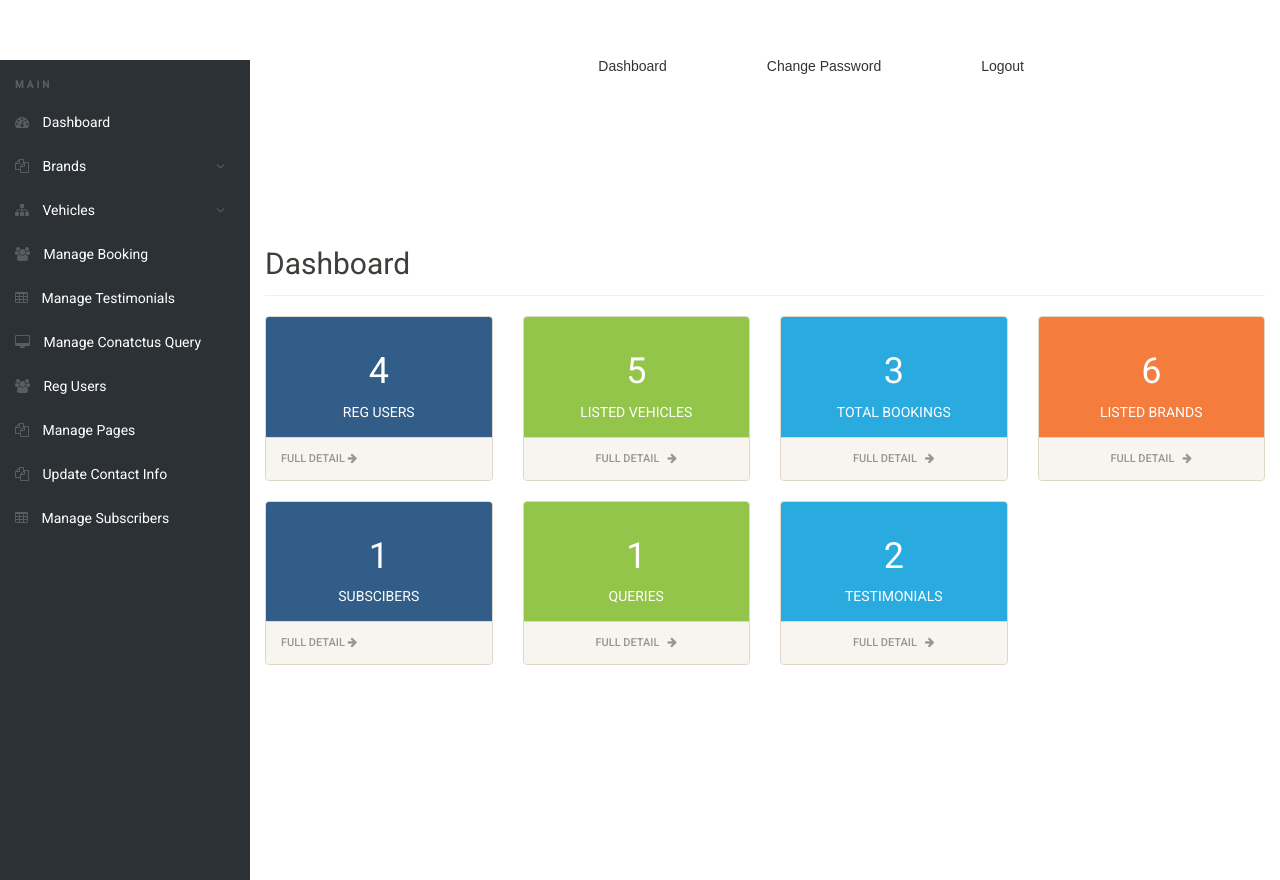
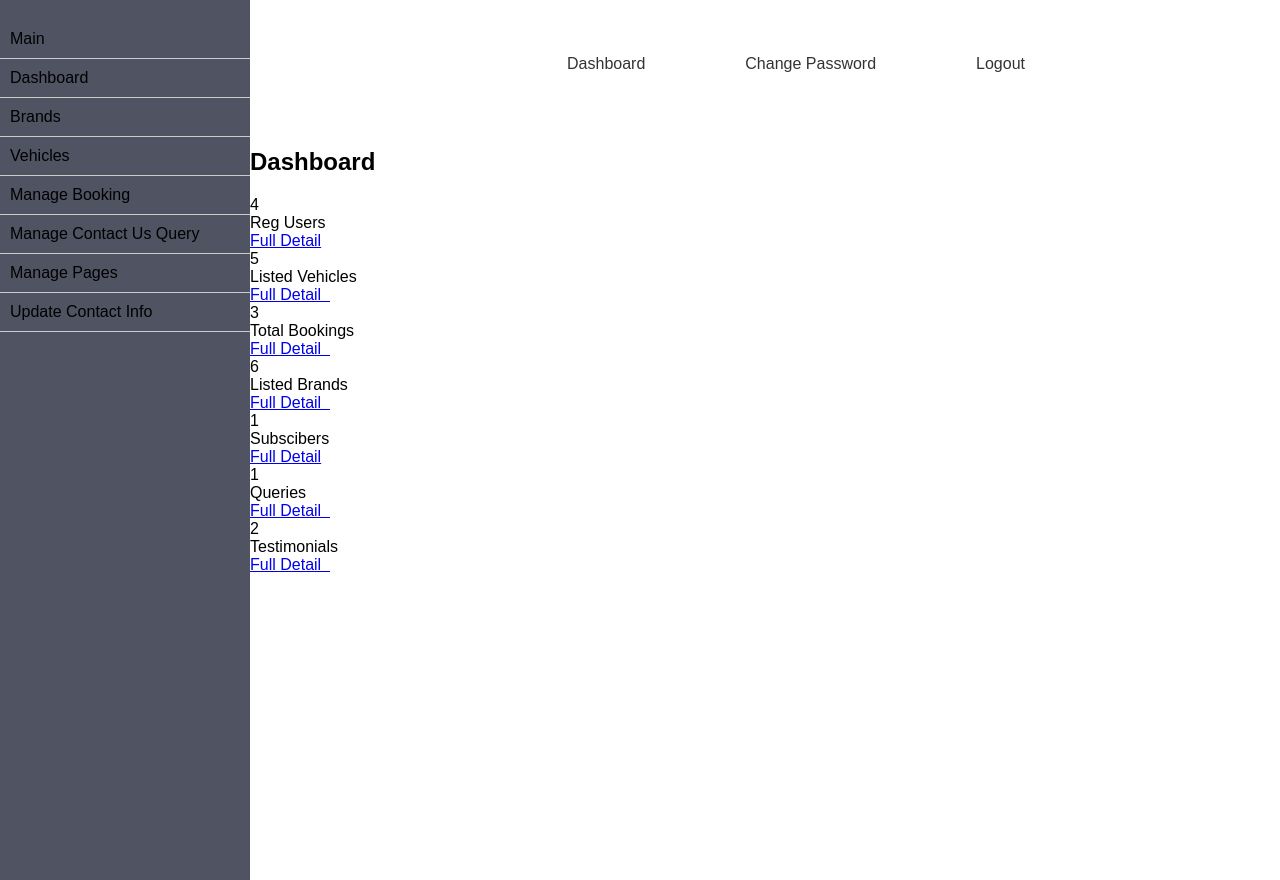
Before and after one commit to Subha-06/CPSC471Project, a PHP site: page /admin/dashboard.php in a window 1280 px wide. Run offline with PHP 8.4, Linux system fonts and the light colour scheme; a user stored in the database is signed in; data comes from the database, SQL or seed files in the repository; both versions use the stored data as it was after the commit.

Commit message:
changed the side bar

```diff
--- a/admin/dashboard.php
+++ b/admin/dashboard.php
@@ -21,22 +21,30 @@ else{
 
 	<title>Car Rental Portal | Admin Dashboard</title>
 
-	<!-- Font awesome -->
-	<link rel="stylesheet" href="css/font-awesome.min.css">
-	<!-- Sandstone Bootstrap CSS -->
-	<link rel="stylesheet" href="css/bootstrap.min.css">
-	<!-- Bootstrap Datatables -->
-	<link rel="stylesheet" href="css/dataTables.bootstrap.min.css">
-	<!-- Bootstrap social button library -->
-	<link rel="stylesheet" href="css/bootstrap-social.css">
-	<!-- Bootstrap select -->
-	<link rel="stylesheet" href="css/bootstrap-select.css">
-	<!-- Bootstrap file input -->
-	<link rel="stylesheet" href="css/fileinput.min.css">
-	<!-- Awesome Bootstrap checkbox -->
-	<link rel="stylesheet" href="css/awesome-bootstrap-checkbox.css">
-	<!-- Admin Stye -->
-	<link rel="stylesheet" href="css/style.css">
+	<style>
+
+  .ts-sidebar {
+    background-color: #ff0000;
+    color: #fff;
+    height: 100%;
+    width: 250px;
+    position: fixed;
+    left: 0;
+    top: 0;
+    overflow-y: auto;
+    padding-top: 20px;
+    z-index: 1;
+  }
+
+
+  .ts-main-content {
+    margin-left: 250px;
+    z-index: 0;
+  }
+</style>
+
+
+
 </head>
 
 <body>
--- a/admin/includes/header.php
+++ b/admin/includes/header.php
@@ -9,6 +9,11 @@
     display: flex;
     justify-content: space-between;
     align-items: center;
+  }
+
+  .logo a {
+    /* Make the logo a block-level element to cover the entire header */
+    display: block;
   }
 
   .logo img {
@@ -53,9 +58,9 @@
 
 <header>
   <div class="custom-navbar">
-    <!-- Use the same logo as the user navbar -->
+    <!-- Wrap the logo with an anchor tag -->
     <div class="logo">
-      <a href="index.php"><img src="img/logo.png" alt="image"/></a>
+      <a href="../index.php"><img src="img/logo.png" alt="image"/></a>
     </div>
     <div class="navbar">
       <ul class="ts-profile-nav">
--- a/admin/includes/leftbar.php
+++ b/admin/includes/leftbar.php
@@ -1,31 +1,99 @@
+<!DOCTYPE html>
+<html lang="en" class="no-js">
+
+<head>
+    <meta charset="UTF-8">
+    <meta http-equiv="X-UA-Compatible" content="IE=edge">
+    <meta name="viewport" content="width=device-width, initial-scale=1, minimum-scale=1, maximum-scale=1">
+    <meta name="description" content="">
+    <meta name="author" content="">
+
+    <title>Car Rental Portal | Admin Panel</title>
+
+    <style>
+        body {
+            margin: 0;
+            padding: 0;
+            font-family: Arial, sans-serif;
+        }
+
+        .ts-sidebar {
+            background-color: #4f5362;
+            color: #000;
+            height: 100%;
+            width: 250px;
+            position: fixed;
+            left: 0;
+            top: 0;
+            overflow-y: auto;
+            padding-top: 20px;
+        }
+
+        .ts-sidebar-menu {
+            list-style: none;
+            padding: 0;
+            margin: 0;
+        }
+
+        .ts-sidebar-menu li {
+            padding: 10px;
+            border-bottom: 1px solid #ccc;
+        }
+
+        .ts-sidebar-menu li a {
+            color: #000;
+            text-decoration: none;
+            display: block;
+        }
+
+        .ts-sidebar-menu li a:hover {
+            background-color: #ddd;
+            color: #333;
+        }
+
+        .ts-sidebar-menu li ul {
+            list-style: none;
+            padding-left: 20px;
+            display: none;
+        }
+
+        .ts-sidebar-menu li:hover ul {
+            display: block;
+        }
+    </style>
+</head>
+
+<body>
+
+    <!-- Sidebar -->
     <nav class="ts-sidebar">
         <ul class="ts-sidebar-menu">
-
             <li class="ts-label">Main</li>
             <li><a href="dashboard.php"><i class="fa fa-dashboard"></i> Dashboard</a></li>
 
-<li><a href="#"><i class="fa fa-files-o"></i> Brands</a>
+            <li>
+                <a href="#"><i class="fa fa-files-o"></i> Brands</a>
                 <ul>
                     <li><a href="create-brand.php">Create Brand</a></li>
                     <li><a href="manage-brands.php">Manage Brands</a></li>
                 </ul>
             </li>
 
-<li><a href="#"><i class="fa fa-sitemap"></i> Vehicles</a>
+            <li>
+                <a href="#"><i class="fa fa-sitemap"></i> Vehicles</a>
                 <ul>
                     <li><a href="post-avehical.php">Post a Vehicle</a></li>
                     <li><a href="manage-vehicles.php">Manage Vehicles</a></li>
                 </ul>
             </li>
+
             <li><a href="manage-bookings.php"><i class="fa fa-users"></i> Manage Booking</a></li>
-
-				<li><a href="testimonials.php"><i class="fa fa-table"></i> Manage Testimonials</a></li>
-				<li><a href="manage-conactusquery.php"><i class="fa fa-desktop""></i> Manage Conatctus Query</a></li>
-				<li><a href="reg-users.php"><i class="fa fa-users"></i> Reg Users</a></li>
+            <li><a href="manage-conactusquery.php"><i class="fa fa-desktop"></i> Manage Contact Us Query</a></li>
             <li><a href="manage-pages.php"><i class="fa fa-files-o"></i> Manage Pages</a></li>
             <li><a href="update-contactinfo.php"><i class="fa fa-files-o"></i> Update Contact Info</a></li>
-
-			<li><a href="manage-subscribers.php"><i class="fa fa-table"></i> Manage Subscribers</a></li>
-
         </ul>
     </nav>
+
+</body>
+
+</html>
--- a/admin/index.php
+++ b/admin/index.php
@@ -15,7 +15,7 @@ if(isset($_POST['login']))
     if($query->rowCount() > 0)
     {
         $_SESSION['alogin']=$_POST['username'];
-        echo "<script type='text/javascript'> document.location = 'change-password.php'; </script>";
+        echo "<script type='text/javascript'> document.location = 'dashboard.php'; </script>";
     } else{
         echo "<script>alert('Invalid Details');</script>";
     }
```
Also changed, not shown: sqlfile/carrental.sql (+56 -190 lines), 2 other files. Lines whose indentation alone changed are shown as unchanged.
